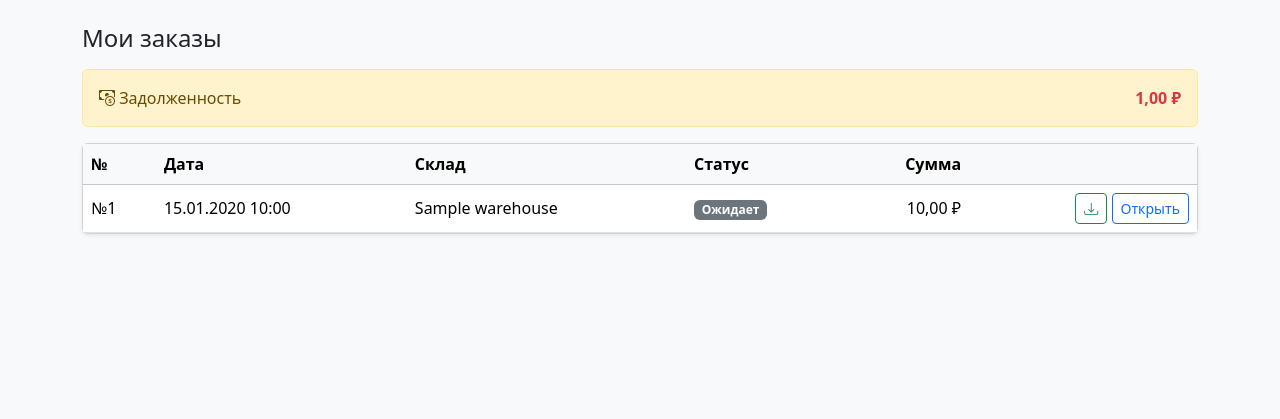
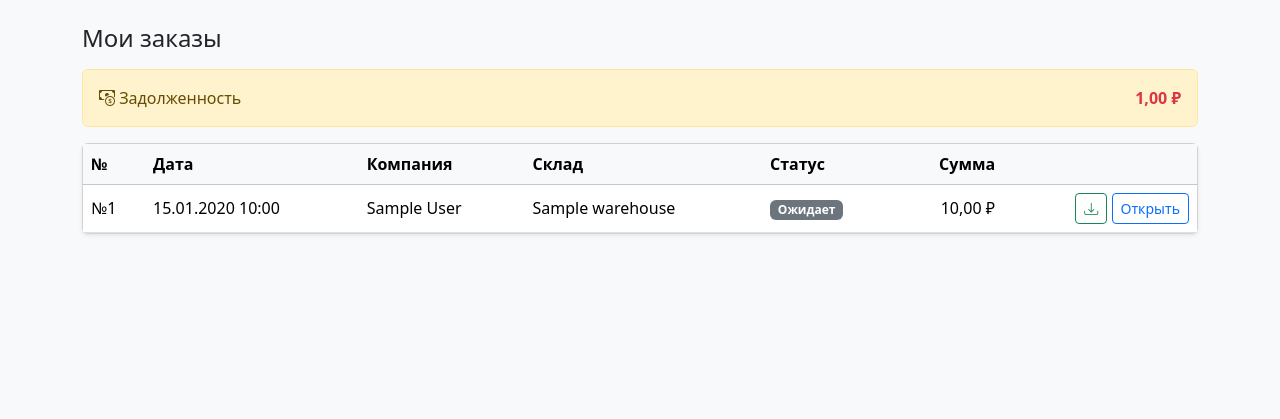
Before and after one commit to axci/ams_website, a Django app: page /orders/ in a window 1280 px wide. Shown: the part 81-500 px from the top of the page. Run offline with Django 5.2, Linux system fonts and the light colour scheme; a user stored in the database is signed in; tables that the repository leaves empty hold one stand-in row (values such as "Sample post").

Commit message:
Add "Компания" column to the My Orders page
Show each order's company in the orders table (— for older orders with
none); select_related("company") to avoid an N+1.

Co-Authored-By: Claude Opus 4.8 <noreply@anthropic.com>

```diff
--- a/orders/views.py
+++ b/orders/views.py
@@ -197,7 +197,7 @@ def checkout(request):
 
 @login_required
 def order_list(request):
-    orders = request.user.orders.select_related("warehouse")
+    orders = request.user.orders.select_related("warehouse", "company")
     return render(request, "orders/order_list.html", {"orders": orders})
 
 
--- a/templates/orders/order_list.html
+++ b/templates/orders/order_list.html
@@ -15,7 +15,7 @@
     <table class="table table-hover align-middle mb-0">
       <thead class="table-light">
         <tr>
-          <th>№</th><th>Дата</th><th>Склад</th><th>Статус</th><th class="text-end">Сумма</th><th></th>
+          <th>№</th><th>Дата</th><th>Компания</th><th>Склад</th><th>Статус</th><th class="text-end">Сумма</th><th></th>
         </tr>
       </thead>
       <tbody>
@@ -23,6 +23,7 @@
         <tr>
           <td>№{{ order.pk }}</td>
           <td>{{ order.created_at|date:"d.m.Y H:i" }}</td>
+          <td>{{ order.company|default:"—" }}</td>
           <td>{{ order.warehouse.name }}</td>
           <td><span class="badge text-bg-secondary">{{ order.get_status_display }}</span></td>
           <td class="text-end">{{ order.total|rubles }}</td>
```
